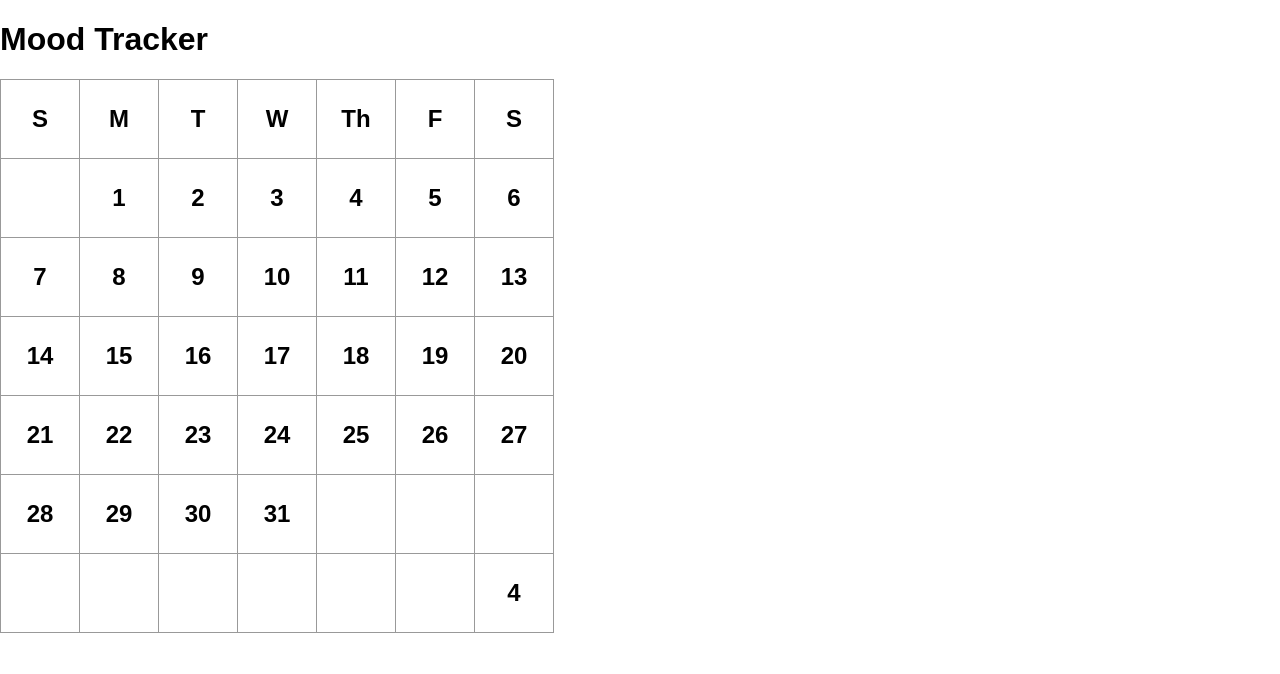
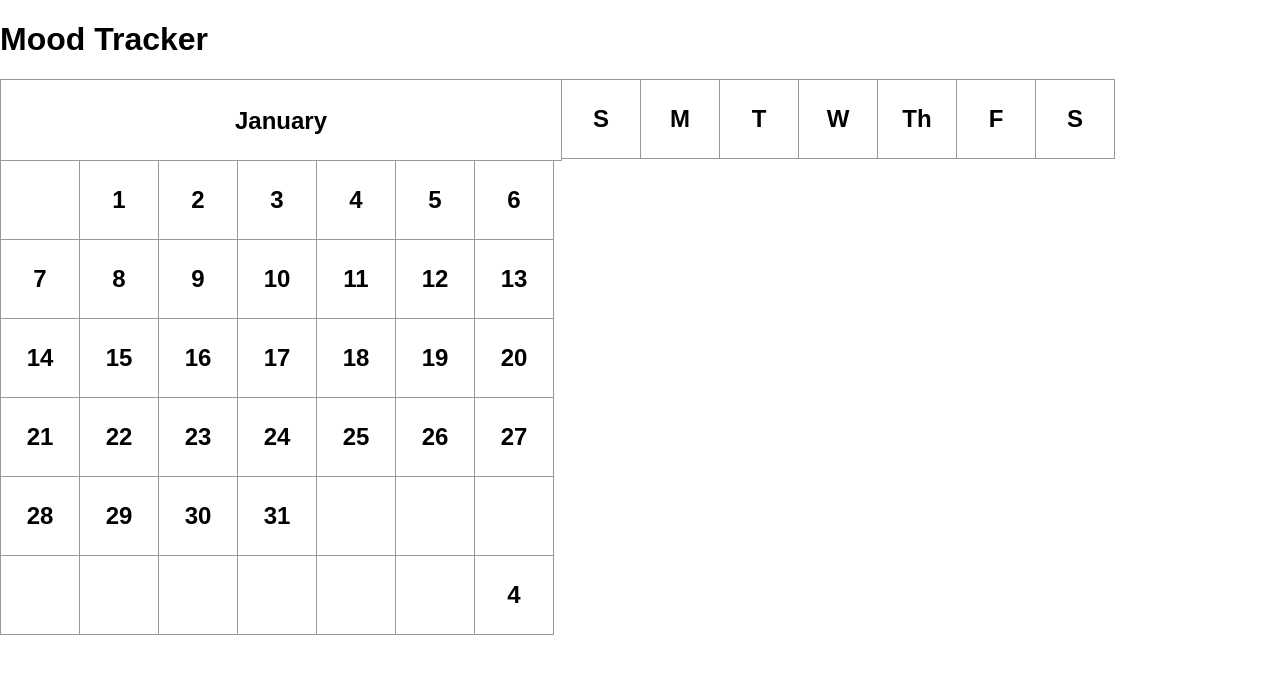
Before and after one commit to drdito/Zen-Den, a React (Create React App) app in the folder client/: page / in a window 1280 px wide. Shown: the top 674 px of the page. Built offline with nearby package versions, Linux system fonts and the light colour scheme.

Commit message:
Adding a title to calendar.

```diff
--- a/client/src/MoodTracker/moodTracker.css
+++ b/client/src/MoodTracker/moodTracker.css
@@ -14,6 +14,21 @@
   width: 80px;
 }
 
+.calendar-name {
+  background: #fff;
+  border: 1px solid #999;
+  float: left;
+  font-size: 24px;
+  font-weight: bold;
+  line-height: 34px;
+  height: 80px;
+  margin-right: -1px;
+  margin-top: -1px;
+  padding: 0;
+  text-align: center;
+  width: 560px;
+}
+
 .calendar-row:after {
   clear: both;
   content: "";
--- a/client/src/MoodTracker/moodTrackerComponent.js
+++ b/client/src/MoodTracker/moodTrackerComponent.js
@@ -35,6 +35,9 @@ class Calendar extends React.Component {
     // I need to find a way to generate calendars dynamically
     return(
       <div>
+        <div className="calendar-name">
+          <p>January</p>
+        </div>
         <div className="calendar-row">
           {this.renderSquare('S')}
           {this.renderSquare('M')}
```
